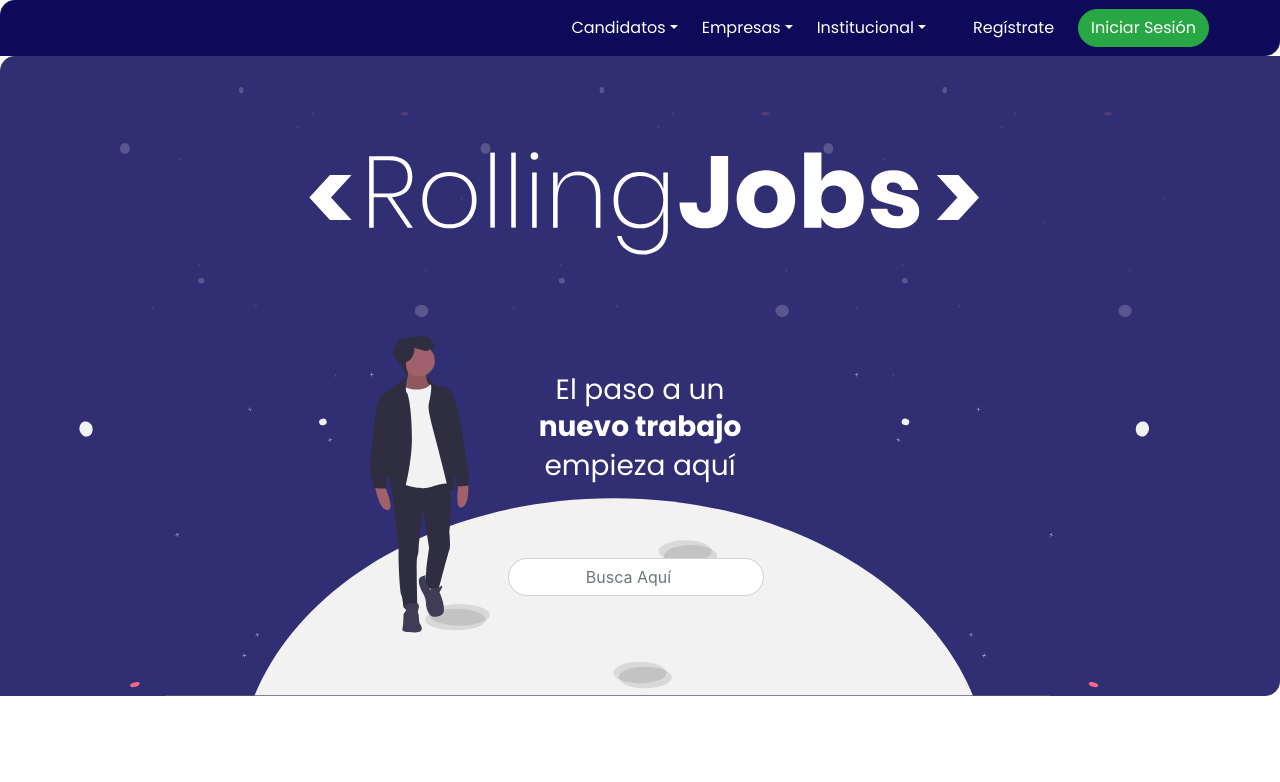
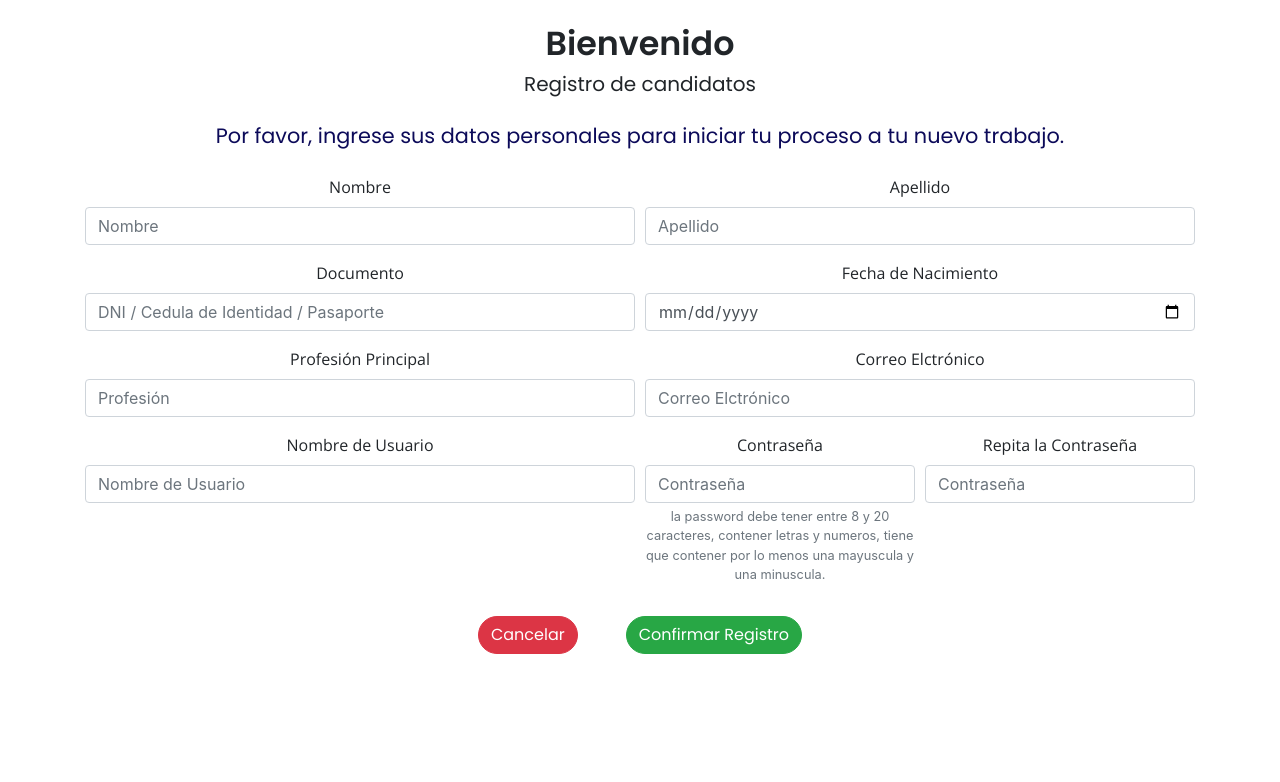
Before and after one commit to gcpadilla/rc-fullstack-8d-final-jobs, a React (Create React App) app in the folder frontend/: page /company2 in a window 1280 px wide. Shown: the top 782 px of the page. Built offline with nearby package versions, Linux system fonts and the light colour scheme; no server answers.

Commit message:
minor change

```diff
--- a/frontend/src/App.jsx
+++ b/frontend/src/App.jsx
@@ -29,8 +29,10 @@
           <Route path="/faqcandidates" component={FaqsCandidates} />
           <Route path="/login_employe" component={login_employe} />
           <Route path="/register_employe" component={register_employe} />
+          <Route path="/company2" component={company2} />
           <PrivateRoute path="/company" component={company} />
-          <PrivateRoute path="/profile" component={company2} />
+
+          {/* <PrivateRoute path="/profile" component={company2} /> */}
           {/* <Route path="/offers/:id" component={OffersId}/> */}
           <Route path="/offers" component={offers} />
           <Route path="/faqbusiness" exact component={FaqBusiness} />
--- a/frontend/src/components/CardOfferts.jsx
+++ b/frontend/src/components/CardOfferts.jsx
@@ -45,12 +45,15 @@
         <h3 className="card-text datosCartel">
           {props.data.workplace} - {props.data.availability}
         </h3>
-        <Link
+        {props.sola ? (
+          <></>
+        ) : (
+        <Link to="/company"
           className="card-text tiempoCartel"
           onClick={() => props.adminPostulate(props.data._id)}
         >
           Postulaciones
-        </Link>
+        </Link>)}
         <p
           className={`card-text tiempoCartel ${
             props.data.active ? "text-success" : "text-muted"
--- a/frontend/src/components/Tabla.jsx
+++ b/frontend/src/components/Tabla.jsx
@@ -19,7 +19,7 @@
     });
     try {
       await axios.put(
-        `http://localhost:3001/api/v1/offer/postulates/${props.c._id}`,
+        `http://localhost:3001/api/v1/offer/postulates/${props.c._id}/admin`,
         { emailcandidate: props.c.emailcandidate,
           experiences: props.c.experiences,
           intendedsalary: props.c.intendedsalary,
--- a/frontend/src/pages/company2.jsx
+++ b/frontend/src/pages/company2.jsx
@@ -1,85 +1,233 @@
-import React, { useState, useEffect, useCallback } from "react";
-import Footer from "../components/Footer";
-import axios from "axios";
-import CardOfferts from "../components/CardOfferts";
-import FormJobPostulate from "../components/FormJobPostulate";
-import EditOffers from "../components/EditOffers"
-import { Link } from 'react-router-dom'
-import auth from "../utils/auth";
-import sweetalert from "sweetalert2";
-import { useHistory } from "react-router-dom";
-import logo from "../images/RollingJobs.svg";
-import profilePH from "../images/profile.jpg"
 
-const CandidateProfile = () => {
-    return (
-        <div className=" companyStyle container-fluid">
-        <div className="row">
-          <nav id="sidebarMenu" className="col-md-3 col-lg-2 d-inline sidebar collapse sidebarMenu sticky-top ">
+import React from "react";
+// import moment from "moment";
+// import axios from "axios";
+// import Header from "../components/Header";
+// import Footer from "../components/Footer";
+// import "../App.css";
+// import Swal from "sweetalert2";
+// import { Redirect } from "react-router-dom";
+import { useState } from "react";
 
-        <Link to="/">
-          <img src={logo} loading="lazy" className="logoStyle mb-3" />
-        </Link>
+const Register = () => {
+  const [UserSelec, setUserSelec] = useState({});
+//   const [redirec, setredirec] = useState(false);
 
-        <div className="sidebar-sticky d-flex flex-column justify-content-around mb-3">
-            <h2 className="textAdmin text-dark">Bienvenido usuario</h2>
+  const onsubmit = async (e) => {
+//     e.preventDefault();
+//     const anio = edad(UserSelec.age);
+//     UserSelec.age = anio;
+//     console.log("Pasó");
 
-             <img src={profilePH} className="profilePH img-fluid mx-auto d-block rounded-circle" />
+//     if (UserSelec.password === UserSelec.password2) {
+//       try {
+//         await axios.post(
+//           "http://localhost:3001/api/v1/users/candidates",
+//           UserSelec
+//         );
+//         // setTimeout(() => {
+//         //   setredirec(true);
+//         // }, 1000);
 
-            <ul className="nav flex-column d-flex mt-5">
-            <li className="nav-item">
-                <Link  type="submit"  className="text-dark"> Modificar Perfil</Link>
-            </li>
-            <li className="nav-item">
-                <Link  type="submit"  className="text-dark"> Ver Postulaciones</Link>
-            </li>
-            <li className="nav-item">
-                <Link  type="submit"  className="text-dark"> Ofertas Publicadas </Link>
-            </li>
-            </ul>
-            <ul className="nav flex-column d-flex mt-5">
-                        <li className="nav-item">
-                <Link className="mt-auto" type="submit"  className="text-dark"> Cerrar Sesión</Link>
-            </li>
-            </ul>
+//         await Swal.fire("genial", "se registro sactifactoriamente!", "success");
+//         setredirec(true);
+//       } catch (err) {
+//         if (err.response.data.message === undefined) {
+//           Swal.fire(
+//             `Error de ${err.response.data.errors[0].param}`,
+//             err.response.data.errors[0].msg,
+//             "error"
+//           );
+//         } else {
+//           Swal.fire("Oops..", err.response.data.message, "error");
+//         }
+//       }
+//     } else if (UserSelec.password !== UserSelec.password2) {
+//       Swal.fire("Error de Password", "las contraseñas no son iguales", "error");
+//     }
+//   };
+//   const edad = (a) => {
+//     const nacimiento = moment(a);
+//     const hoy = moment();
+//     const anios = hoy.diff(nacimiento, "years");
 
+//     return anios;
+  };
+
+  const onInputChange = (e) => {
+    setUserSelec({
+      ...UserSelec,
+      [e.target.name]: e.target.value,
+      publicationdate: new Date().toLocaleString(),
+    });
+  };
+
+  return (
+    <div>
+
+      <div className="container">
+        <div className="text-center pb-5 form-group mb-3">
+          <h3 className="mt-4 titulos">Bienvenido</h3>
+          <h5 className="mb-4 texdo">Registro de candidatos</h5>
+          <p className="mb-4 textNews">
+            {" "}
+            Por favor, ingrese sus datos personales para iniciar tu proceso a tu
+            nuevo trabajo.
+          </p>
+          <div className="mb-4">
+            <form onSubmit={onsubmit}>
+              <div className="form-group">
+                <div className=" form-row ">
+                  <div className="form-group col-6">
+                    <label htmlFor="Name">Nombre</label>
+                    <input
+                      type="text"
+                      required
+                      className="form-control "
+                      name="firstname"
+                      placeholder="Nombre"
+                      onChange={onInputChange}
+                    />
+                  </div>
+
+                  <div className="form-group col-6">
+                    <label htmlFor="lastname">Apellido</label>
+                    <input
+                      type="text"
+                      required
+                      className="form-control"
+                      name="lastname"
+                      placeholder="Apellido"
+                      onChange={onInputChange}
+                    />
+                  </div>
+                </div>
+
+                <div className="form-row">
+                  <div className="form-group col-md-6">
+                    <label htmlFor="dni">Documento</label>
+                    <input
+                      type="number"
+                      required
+                      className="form-control"
+                      name="dni"
+                      placeholder="DNI / Cedula de Identidad / Pasaporte"
+                      onChange={onInputChange}
+                    />
+                  </div>
+
+                  <div className="form-group col-md-6">
+                    <label htmlFor="Age">Fecha de Nacimiento</label>
+                    <input
+                      type="date"
+                      required
+                      className="form-control"
+                      name="age"
+                      placeholder="Fecha de Nacimiento"
+                      onChange={onInputChange}
+                    />
+                  </div>
+                </div>
+
+                <div className="form-row">
+                  <div className="form-group col-md-6">
+                    <label htmlFor="profession">Profesión Principal</label>
+                    <input
+                      type="text"
+                      required
+                      className="form-control"
+                      name="profession"
+                      placeholder="Profesión"
+                      onChange={onInputChange}
+                    />
+                  </div>
+
+                  <div className="form-group col-md-6">
+                    <label htmlFor="exampleInputEmail1">
+                      Correo Elctrónico
+                    </label>
+                    <input
+                      type="email"
+                      required
+                      className="form-control"
+                      name="email"
+                      aria-describedby="emailHelp"
+                      placeholder="Correo Elctrónico"
+                      onChange={onInputChange}
+                    />
+                  </div>
+                </div>
+
+                <div className="form-row">
+                  <div className="form-group col-md-6">
+                    <label htmlFor="username">Nombre de Usuario</label>
+                    <input
+                      type="text"
+                      required
+                      className="form-control"
+                      name="username"
+                      placeholder="Nombre de Usuario"
+                      onChange={onInputChange}
+                    />
+                  </div>
+
+                  <div className="form-group col-md-3">
+                    {" "}
+                    <label htmlFor="inputPassword5">Contraseña</label>
+                    <input
+                      type="password"
+                      required
+                      placeholder="Contraseña"
+                      id="inputPassword5"
+                      name="password"
+                      className="form-control"
+                      aria-describedby="passwordHelpBlock"
+                      onChange={onInputChange}
+                    />
+                    <small
+                      id="passwordHelpBlock"
+                      className="form-text text-muted"
+                    >
+                      la password debe tener entre 8 y 20 caracteres, contener
+                      letras y numeros, tiene que contener por lo menos una
+                      mayuscula y una minuscula.
+                    </small>
+                  </div>
+                  <div className="form-group col-md-3">
+                    <label htmlFor="exampleInputPassword1">
+                      Repita la Contraseña
+                    </label>
+                    <input
+                      type="password"
+                      required
+                      className="form-control"
+                      name="password2"
+                      placeholder="Contraseña"
+                      onChange={onInputChange}
+                    />
+                  </div>
+                </div>
+              </div>
+              <button
+
+                className="btn btn-danger rounded-pill mr-5"
+              >
+                Cancelar
+              </button>
+              <button
+                type="submit"
+                onSubmit={onsubmit}
+                className="btn btn-success rounded-pill"
+              >
+                Confirmar Registro
+              </button>
+            </form>
+          </div>
         </div>
-      </nav>
+      </div>
 
-        <div className=" col-md-9 col-lg-10 companyData d-flex flex-column flex-wrap">
-          <div className="">
-
-          </div>
-          <div className="">
-            {/* {publicar ? ( */}
-              <div></div>
-
-            {<div></div> ? <div></div> : <div>
-              <h3 className="titulos text-center my-3">Ofertas Publicadas</h3>
-              <div className="d-flex flex-wrap justify-content-center">
-              {/* {cards} */}
-              </div>
-              </div>}
-
-
-            {<div></div> ? (
-              <div></div>
-            ) : (
-              <div>
-                {/* <EditOffers oferta={id} terminar={mostrarcard}/> */}
-              </div>
-            )}
-
-          </div>
-
-
-          </div>
-          </div>
-
-
-        {/* <Footer /> */}
-        </div>
-    );
+    </div>
+  );
 };
 
-export default CandidateProfile;
+export default Register;
```
